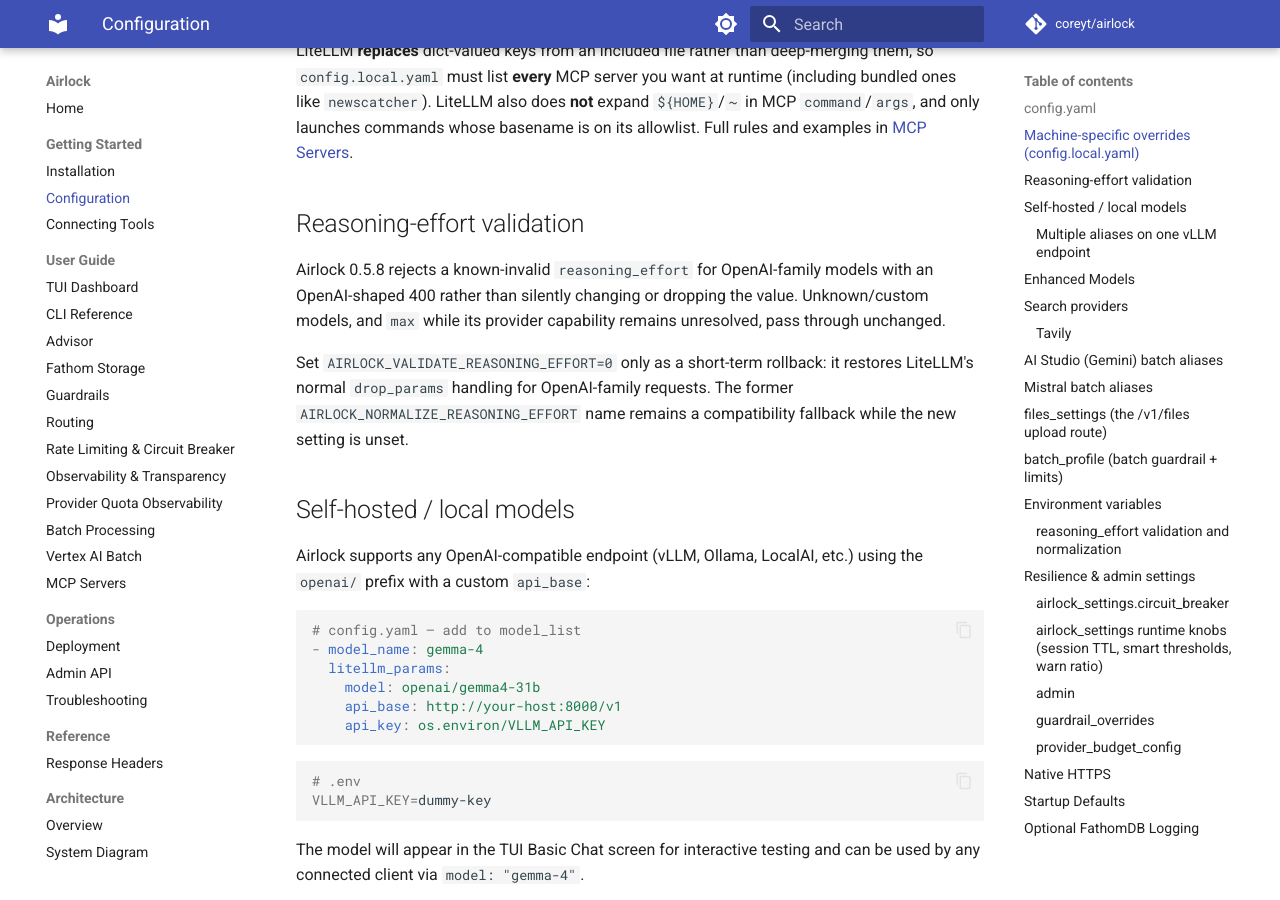
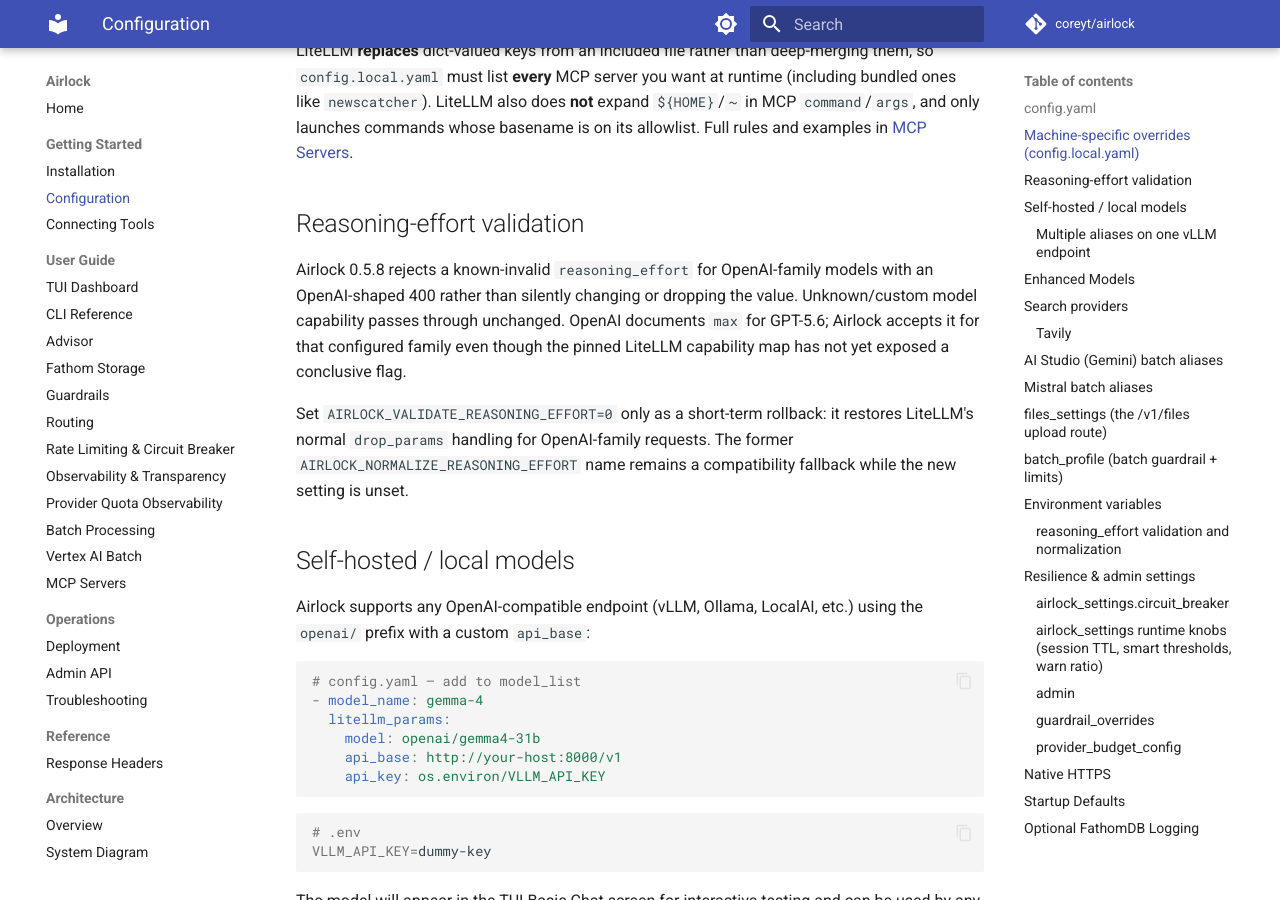
Before and after one commit to coreyt/airlock, an MkDocs documentation site: the page built from docs/getting-started/configuration.md, in a window 1280 px wide and 900 px high, scrolled down 805 px. Built offline with MkDocs 1.6.1 and Material for MkDocs 9.7.7, drawn with Linux system fonts in a browser that asks for light colours; comment, search, counter and statistics services are not loaded; some of the changed text lies outside the part shown.

Commit message:
fix(0.5.8): accept documented GPT-5.6 max effort

```diff
--- a/docs/getting-started/configuration.md
+++ b/docs/getting-started/configuration.md
@@ -36,8 +36,9 @@
 
 Airlock 0.5.8 rejects a known-invalid `reasoning_effort` for OpenAI-family models
 with an OpenAI-shaped 400 rather than silently changing or dropping the value.
-Unknown/custom models, and `max` while its provider capability remains unresolved,
-pass through unchanged.
+Unknown/custom model capability passes through unchanged. OpenAI documents `max` for
+GPT-5.6; Airlock accepts it for that configured family even though the pinned LiteLLM
+capability map has not yet exposed a conclusive flag.
 
 Set `AIRLOCK_VALIDATE_REASONING_EFFORT=0` only as a short-term rollback: it restores
 LiteLLM's normal `drop_params` handling for OpenAI-family requests. The former
@@ -271,8 +272,9 @@
 For OpenAI-family models, Airlock validates the client value before LiteLLM's
 `drop_params: true` can silently strip or change it. A value known invalid for the
 resolved model receives a 400 with `error.code=invalid_reasoning_effort`; known
-valid values pass unchanged. Unknown/custom model capability and unresolved `max`
-pass through unchanged rather than being rejected from incomplete information.
+valid values pass unchanged. Unknown/custom model capability passes through unchanged
+rather than being rejected from incomplete information. OpenAI documents `max` for
+GPT-5.6, which Airlock accepts model-specifically despite LiteLLM's missing flag.
 
 Set `AIRLOCK_VALIDATE_REASONING_EFFORT=0` only as a short-term rollback. It restores
 LiteLLM's normal `drop_params` handling for OpenAI-family calls. The legacy
```
Also changed, not shown: CHANGELOG.md (+2 -2 lines), dev/plans/0.5.8-plan.md (+3 -2 lines), 2 other files.
